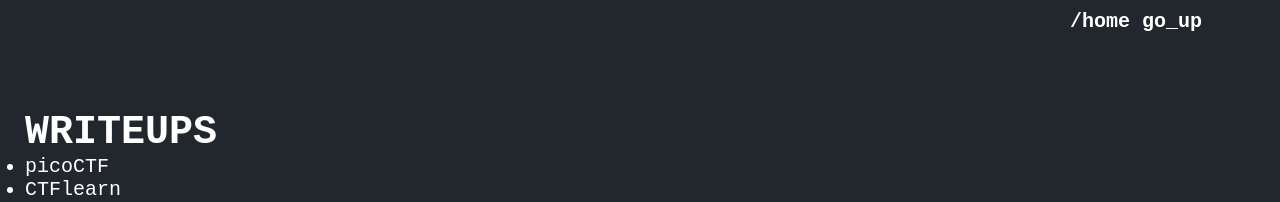
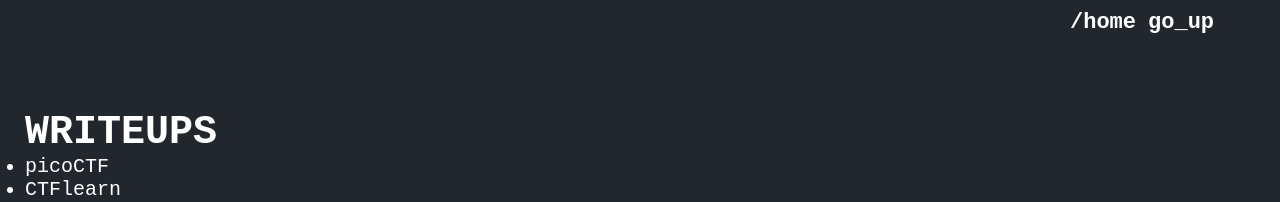
Before and after one commit to tadeuszwachowski/CTFwriteups, a Jekyll site: the page built from index.html, in a window 1280 px wide. Shown: the top 202 px of the page. Built offline with Jekyll 4.4.1, drawn with Linux system fonts in a browser that asks for light colours; Markdown is read by kramdown in place of the engine named in the settings.

```diff
--- a/_layouts/default.html
+++ b/_layouts/default.html
@@ -20,8 +20,5 @@
 	</div>
 
 	<script src="{{site.baseurl}}/js/main.js"></script>
-	<!--<script src="js/ascii-progress.js"></script>-->
-	<script src="{{site.baseurl}}/js/demo.js"></script>
-
 </body>
 </html>
--- a/css/main.css
+++ b/css/main.css
@@ -47,7 +47,7 @@ p#ps {
   right: 0;
 }
 
-#navbar.helpline a {
+#navbar a {
   font-size: 22px;
 }
 
```
